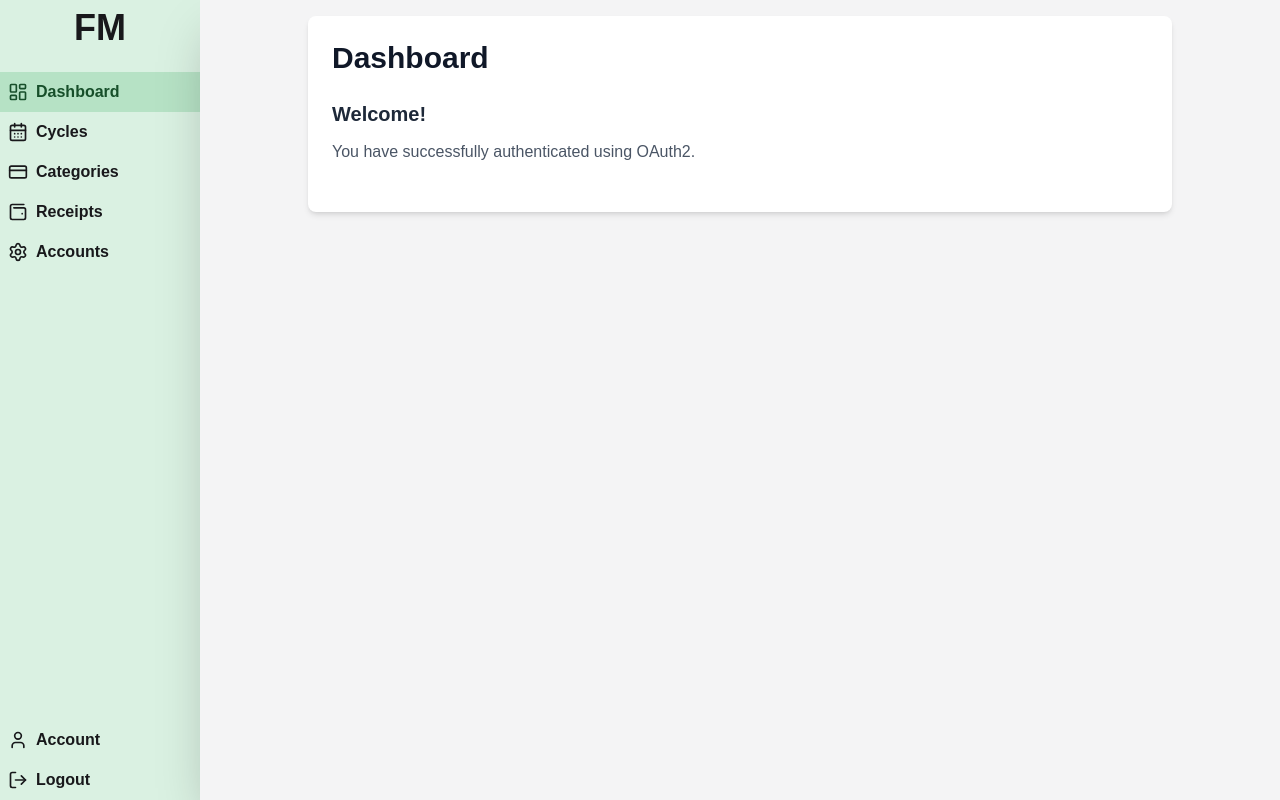
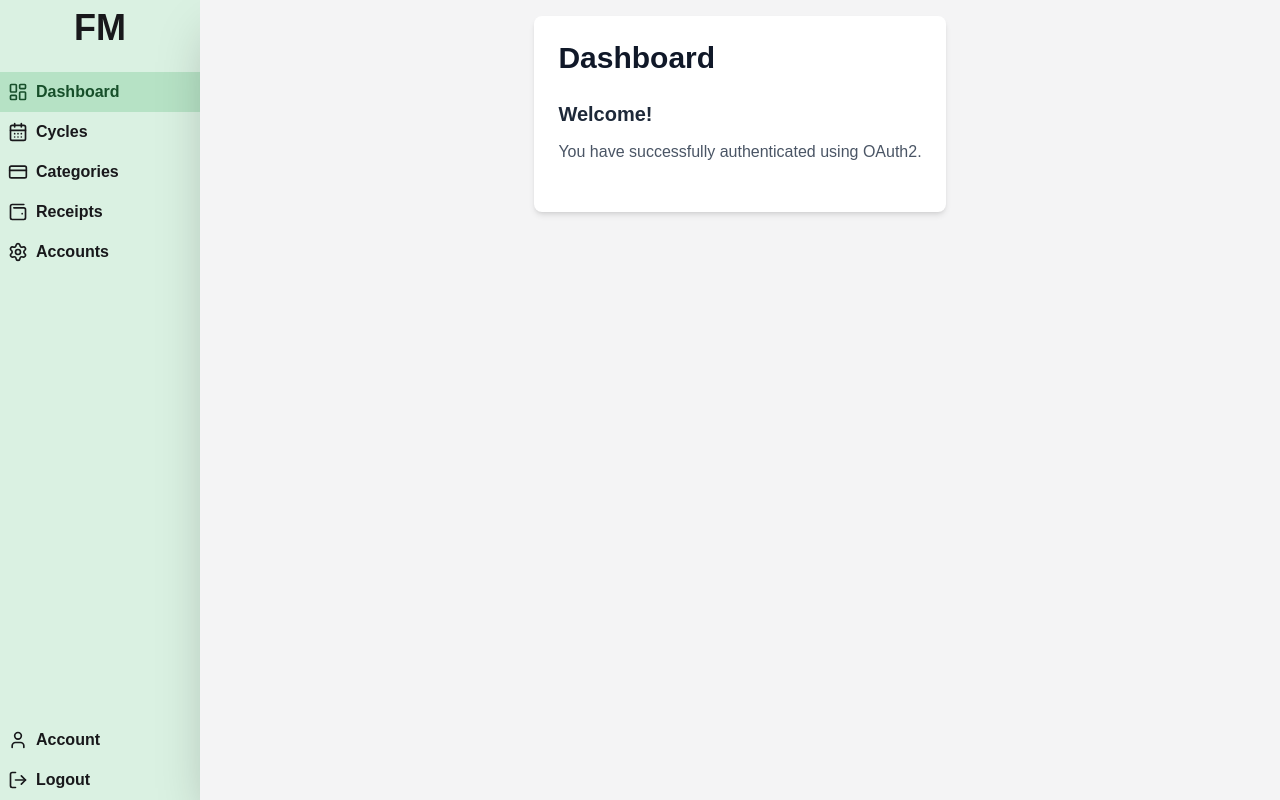
Before and after one commit to tkottke90/finance-min, a Next.js app: page /dashboard in a window 1280 px wide. Built offline with nearby package versions, Linux system fonts and the light colour scheme; no server answers; sample sign-in values are in the browser's storage.

Commit message:
refactor: center main content

```diff
--- a/src/app/(authenticated)/account/account-form.tsx
+++ b/src/app/(authenticated)/account/account-form.tsx
@@ -98,7 +98,7 @@ export default function AccountForm({ initialUser }: AccountFormProps) {
   };
 
   return (
-    <div className="card text-zinc-800 dark:text-white">
+    <div className="card text-zinc-800 dark:text-white max-w-3xl">
       <h1 className="text-3xl font-bold mb-6">Account</h1>
 
       {/* Error Message */}
@@ -127,6 +127,7 @@ export default function AccountForm({ initialUser }: AccountFormProps) {
             onChange={handleInputChange}
             disabled={saving}
             required
+            autoComplete="off"
           />
         </div>
 
@@ -141,6 +142,7 @@ export default function AccountForm({ initialUser }: AccountFormProps) {
             onChange={handleInputChange}
             disabled={saving}
             required
+            autoComplete="off"
           />
         </div>
 
--- a/src/app/globals.scss
+++ b/src/app/globals.scss
@@ -3,12 +3,27 @@
 @use "tailwindcss";
 
 :root {
-  --background: #ffffff;
-  --foreground: #171717;
+  --background-lightness: 90%;
+  --elevated-modifier: 2.5%;
+
+  --background: hsl(0, 0%, var(--background-lightness));
+  --foreground: hsl(0, 0%, 9%);
+}
+
+@media (prefers-color-scheme: dark) {
+  :root {
+    --background-lightness: 9%;
+    --elevated-modifier: 10%;
+    --foreground: #ededed;
+  }
 }
 
 @theme inline {
-  --color-background: var(--background);
+  --color-background: hsl(0, 0%, var(--background-lightness));
+  --color-elevated-1: hsl(0, 0%, calc(var(--background-lightness) + 1 * var(--elevated-modifier)));
+  --color-elevated-2: hsl(0, 0%, calc(var(--background-lightness) + 2 * var(--elevated-modifier)));
+  --color-elevated-3: hsl(0, 0%, calc(var(--background-lightness) + 3 * var(--elevated-modifier)));
+
   --color-foreground: var(--foreground);
   --font-sans: var(--font-geist-sans);
   --font-mono: var(--font-geist-mono);
@@ -61,13 +76,6 @@
   --color-warning-500: #ab2626;
 }
 
-@media (prefers-color-scheme: dark) {
-  :root {
-    --background: hsl(140, 0%, 5%);
-    --foreground: #ededed;
-  }
-}
-
 html, body {
   height: 100%;
   width: 100%;
@@ -77,12 +85,14 @@ html, body {
 body {
   height: 100dvh;
 
-  background: var(--background);
-  color: var(--foreground);
   font-family: Arial, Helvetica, sans-serif;
 }
 
 @layer base {
+  body {
+    @apply bg-zinc-50 dark:bg-zinc-900 text-zinc-900 dark:text-white;
+  }
+
   button {
     @apply rounded-full font-bold py-3 px-6 disabled:opacity-50 disabled:cursor-not-allowed transition-colors
   }
@@ -106,7 +116,17 @@ body {
   }
 
   .card {
-    @apply w-full h-fit rounded-lg shadow-md p-4 bg-white dark:bg-zinc-800;
+    @apply w-full h-fit rounded-lg shadow-md p-4;
+
+    background: var(--color-elevated-1);
+    color: var(--color-foreground);
+  }
+
+  dialog {
+    @apply w-full h-fit rounded-lg shadow-md p-4;
+
+    background: var(--color-elevated-3);
+    color: var(--color-foreground);
   }
 
 }
--- a/src/components/containers/drawer.tsx
+++ b/src/components/containers/drawer.tsx
@@ -24,7 +24,7 @@ export default function DrawerLayout({ children, links }: CustomComponentProps<{
   return (
     <div className="h-full w-full grid grid-cols-[64px_1fr] md:grid-cols-[200px_1fr]">
       <aside className="h-full flex flex-col gap-4 bg-illuminating-emerald-100 dark:bg-zinc-600 text-zinc-900 dark:text-white">
-        <h3 className="text-center text-4xl p-2 font-bold">FM</h3>
+        <h3 className="text-center text-3xl md:text-4xl p-2 font-bold">FM</h3>
         <div className="flex-grow">
           {links?.links?.map(createNavigationLink)}
         </div>
@@ -32,7 +32,7 @@ export default function DrawerLayout({ children, links }: CustomComponentProps<{
           {links?.userLinks?.map(createNavigationLink)}
         </div>
       </aside>
-      <div className="w-full h-full p-4 bg-zinc-100 dark:bg-zinc-900 shadow-2xl">{children}</div>
+      <div className="w-full h-full p-4 bg-zinc-100 dark:bg-zinc-900 shadow-2xl flex justify-center">{children}</div>
     </div>
   );
 }
```
